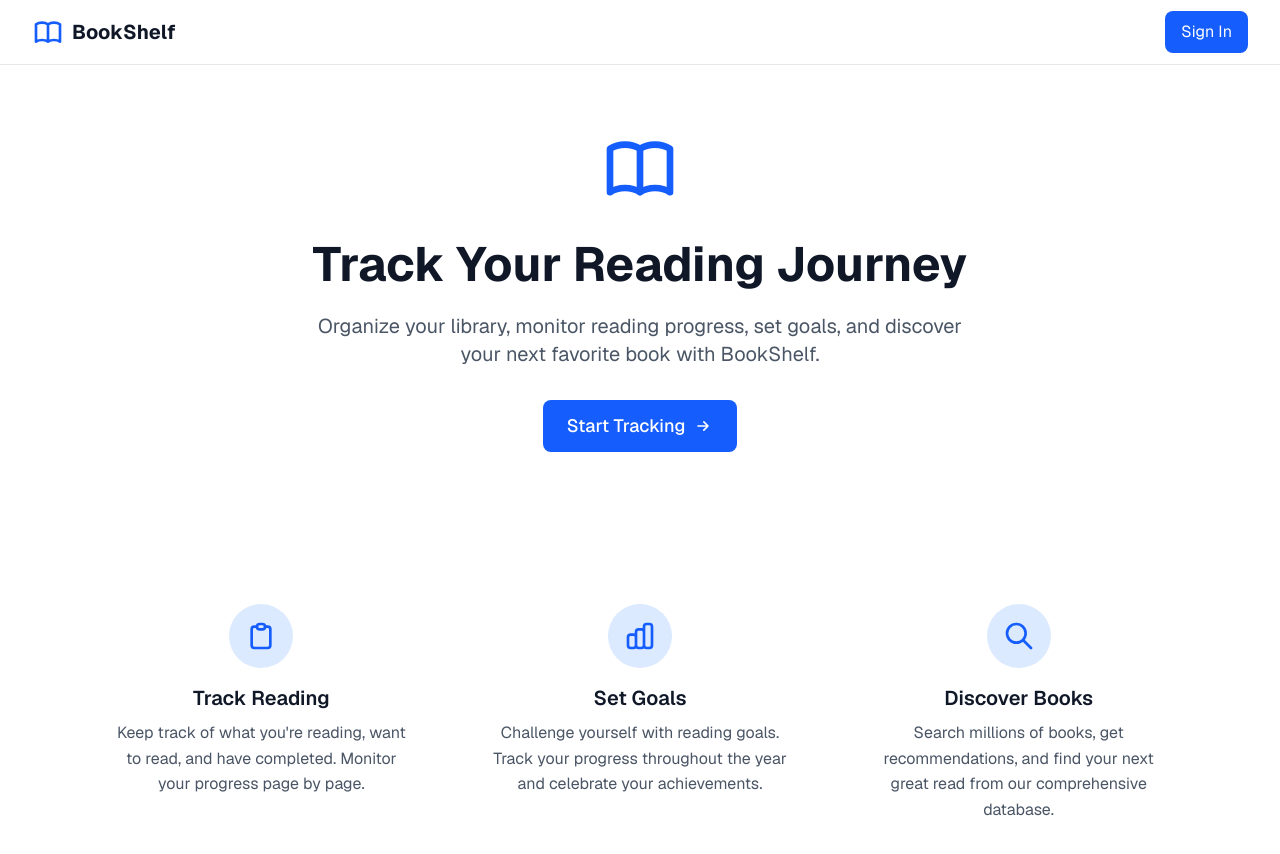
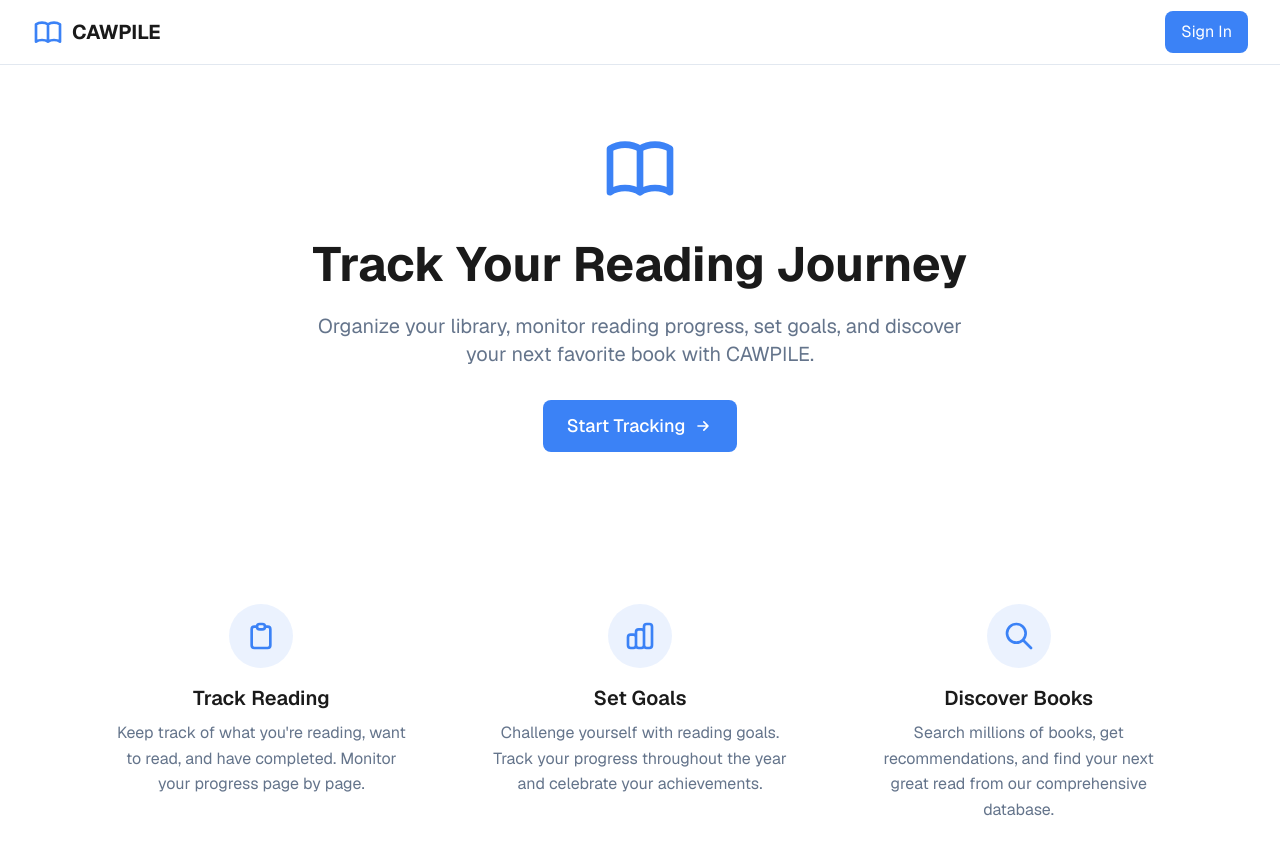
Before and after one commit to chad3814/cawpile, a Next.js app: page / in a window 1280 px wide. Shown: the top 854 px of the page. Built offline with nearby package versions, Linux system fonts and the light colour scheme; no server answers.

Commit message:
fix top nav

```diff
--- a/src/app/auth/signin/page.tsx
+++ b/src/app/auth/signin/page.tsx
@@ -22,11 +22,11 @@ export default function SignInPage() {
   return (
     <div className="flex items-center justify-center min-h-[calc(100vh-4rem)]">
       <div className="w-full max-w-md p-8">
-        <div className="bg-white rounded-lg shadow-lg p-8">
+        <div className="bg-card rounded-lg shadow-lg p-8 border border-border">
           {/* Logo */}
           <div className="flex justify-center mb-8">
             <svg
-              className="w-16 h-16 text-blue-600"
+              className="w-16 h-16 text-primary"
               fill="none"
               stroke="currentColor"
               viewBox="0 0 24 24"
@@ -40,11 +40,11 @@ export default function SignInPage() {
             </svg>
           </div>
 
-          <h1 className="text-2xl font-bold text-gray-900 text-center mb-2">
-            Welcome to BookShelf
+          <h1 className="text-2xl font-bold text-card-foreground text-center mb-2">
+            Welcome to CAWPILE
           </h1>
 
-          <p className="text-gray-600 text-center mb-8">
+          <p className="text-muted-foreground text-center mb-8">
             Sign in to start tracking your reading journey
           </p>
 
@@ -52,10 +52,10 @@ export default function SignInPage() {
           <button
             onClick={handleSignIn}
             disabled={isLoading}
-            className="w-full flex items-center justify-center space-x-3 px-4 py-3 border border-gray-300 rounded-lg hover:bg-gray-50 transition-colors disabled:opacity-50 disabled:cursor-not-allowed"
+            className="w-full flex items-center justify-center space-x-3 px-4 py-3 border border-border rounded-lg hover:bg-muted transition-colors disabled:opacity-50 disabled:cursor-not-allowed"
           >
             {isLoading ? (
-              <div className="w-5 h-5 border-2 border-gray-300 border-t-blue-600 rounded-full animate-spin" />
+              <div className="w-5 h-5 border-2 border-muted-foreground border-t-primary rounded-full animate-spin" />
             ) : (
               <>
                 <svg className="w-5 h-5" viewBox="0 0 24 24">
@@ -76,14 +76,14 @@ export default function SignInPage() {
                     d="M12 5.38c1.62 0 3.06.56 4.21 1.64l3.15-3.15C17.45 2.09 14.97 1 12 1 7.7 1 3.99 3.47 2.18 7.07l3.66 2.84c.87-2.6 3.3-4.53 6.16-4.53z"
                   />
                 </svg>
-                <span className="text-gray-700 font-medium">
+                <span className="text-card-foreground font-medium">
                   Sign in with Google
                 </span>
               </>
             )}
           </button>
 
-          <p className="text-xs text-gray-500 text-center mt-8">
+          <p className="text-xs text-muted-foreground text-center mt-8">
             By signing in, you agree to our Terms of Service and Privacy Policy
           </p>
         </div>
--- a/src/app/layout.tsx
+++ b/src/app/layout.tsx
@@ -16,7 +16,7 @@ const geistMono = Geist_Mono({
 });
 
 export const metadata: Metadata = {
-  title: "BookShelf - Track Your Reading Journey",
+  title: "CAWPILE - Track Your Reading Journey",
   description: "Track books you read, monitor progress, and discover new reads",
 };
 
--- a/src/app/page.tsx
+++ b/src/app/page.tsx
@@ -7,7 +7,7 @@ export default function Home() {
       <section className="text-center px-6 py-16 max-w-4xl mx-auto">
         <div className="flex justify-center mb-8">
           <svg
-            className="w-20 h-20 text-blue-600"
+            className="w-20 h-20 text-primary"
             fill="none"
             stroke="currentColor"
             viewBox="0 0 24 24"
@@ -21,17 +21,17 @@ export default function Home() {
           </svg>
         </div>
 
-        <h1 className="text-5xl font-bold text-gray-900 mb-6">
+        <h1 className="text-5xl font-bold text-foreground mb-6">
           Track Your Reading Journey
         </h1>
 
-        <p className="text-xl text-gray-600 mb-8 max-w-2xl mx-auto">
-          Organize your library, monitor reading progress, set goals, and discover your next favorite book with BookShelf.
+        <p className="text-xl text-muted-foreground mb-8 max-w-2xl mx-auto">
+          Organize your library, monitor reading progress, set goals, and discover your next favorite book with CAWPILE.
         </p>
 
         <Link
           href="/auth/signin"
-          className="inline-flex items-center px-6 py-3 bg-blue-600 text-white font-medium rounded-lg hover:bg-blue-700 transition-colors text-lg"
+          className="inline-flex items-center px-6 py-3 bg-primary text-primary-foreground font-medium rounded-lg hover:bg-primary/90 transition-colors text-lg"
         >
           Start Tracking
           <svg
@@ -55,9 +55,9 @@ export default function Home() {
         <div className="grid md:grid-cols-3 gap-8">
           {/* Feature 1 */}
           <div className="text-center p-6">
-            <div className="w-16 h-16 bg-blue-100 rounded-full flex items-center justify-center mx-auto mb-4">
+            <div className="w-16 h-16 bg-primary/10 rounded-full flex items-center justify-center mx-auto mb-4">
               <svg
-                className="w-8 h-8 text-blue-600"
+                className="w-8 h-8 text-primary"
                 fill="none"
                 stroke="currentColor"
                 viewBox="0 0 24 24"
@@ -70,19 +70,19 @@ export default function Home() {
                 />
               </svg>
             </div>
-            <h3 className="text-xl font-semibold text-gray-900 mb-2">
+            <h3 className="text-xl font-semibold text-foreground mb-2">
               Track Reading
             </h3>
-            <p className="text-gray-600">
+            <p className="text-muted-foreground">
               Keep track of what you&apos;re reading, want to read, and have completed. Monitor your progress page by page.
             </p>
           </div>
 
           {/* Feature 2 */}
           <div className="text-center p-6">
-            <div className="w-16 h-16 bg-blue-100 rounded-full flex items-center justify-center mx-auto mb-4">
+            <div className="w-16 h-16 bg-primary/10 rounded-full flex items-center justify-center mx-auto mb-4">
               <svg
-                className="w-8 h-8 text-blue-600"
+                className="w-8 h-8 text-primary"
                 fill="none"
                 stroke="currentColor"
                 viewBox="0 0 24 24"
@@ -95,19 +95,19 @@ export default function Home() {
                 />
               </svg>
             </div>
-            <h3 className="text-xl font-semibold text-gray-900 mb-2">
+            <h3 className="text-xl font-semibold text-foreground mb-2">
               Set Goals
             </h3>
-            <p className="text-gray-600">
+            <p className="text-muted-foreground">
               Challenge yourself with reading goals. Track your progress throughout the year and celebrate your achievements.
             </p>
           </div>
 
           {/* Feature 3 */}
           <div className="text-center p-6">
-            <div className="w-16 h-16 bg-blue-100 rounded-full flex items-center justify-center mx-auto mb-4">
+            <div className="w-16 h-16 bg-primary/10 rounded-full flex items-center justify-center mx-auto mb-4">
               <svg
-                className="w-8 h-8 text-blue-600"
+                className="w-8 h-8 text-primary"
                 fill="none"
                 stroke="currentColor"
                 viewBox="0 0 24 24"
@@ -120,10 +120,10 @@ export default function Home() {
                 />
               </svg>
             </div>
-            <h3 className="text-xl font-semibold text-gray-900 mb-2">
+            <h3 className="text-xl font-semibold text-foreground mb-2">
               Discover Books
             </h3>
-            <p className="text-gray-600">
+            <p className="text-muted-foreground">
               Search millions of books, get recommendations, and find your next great read from our comprehensive database.
             </p>
           </div>
--- a/src/components/layout/Header.tsx
+++ b/src/components/layout/Header.tsx
@@ -32,7 +32,7 @@ export default function Header() {
 
   return (
     <>
-      <header className="fixed top-0 left-0 right-0 z-50 bg-white border-b border-gray-200">
+      <header className="fixed top-0 left-0 right-0 z-50 bg-background border-b border-border">
         <div className="max-w-7xl mx-auto px-4 sm:px-6 lg:px-8">
           <div className="flex items-center justify-between h-16">
             {/* Logo */}
@@ -41,7 +41,7 @@ export default function Header() {
               className="flex items-center space-x-2"
             >
               <svg
-                className="w-8 h-8 text-blue-600"
+                className="w-8 h-8 text-primary"
                 fill="none"
                 stroke="currentColor"
                 viewBox="0 0 24 24"
@@ -53,7 +53,7 @@ export default function Header() {
                   d="M12 6.253v13m0-13C10.832 5.477 9.246 5 7.5 5S4.168 5.477 3 6.253v13C4.168 18.477 5.754 18 7.5 18s3.332.477 4.5 1.253m0-13C13.168 5.477 14.754 5 16.5 5c1.747 0 3.332.477 4.5 1.253v13C19.832 18.477 18.247 18 16.5 18c-1.746 0-3.332.477-4.5 1.253"
                 />
               </svg>
-              <span className="text-xl font-bold text-gray-900">BookShelf</span>
+              <span className="text-xl font-bold text-foreground">CAWPILE</span>
             </Link>
 
             {/* Right side */}
@@ -63,7 +63,7 @@ export default function Header() {
                   {/* Track Book Button */}
                   <button
                     onClick={() => setIsSearchModalOpen(true)}
-                    className="px-4 py-2 bg-blue-600 text-white rounded-lg hover:bg-blue-700 transition-colors"
+                    className="px-4 py-2 bg-primary text-primary-foreground rounded-lg hover:bg-primary/90 transition-colors"
                   >
                     Track Book
                   </button>
@@ -74,7 +74,7 @@ export default function Header() {
               ) : (
                 <Link
                   href="/auth/signin"
-                  className="px-4 py-2 bg-blue-600 text-white rounded-lg hover:bg-blue-700 transition-colors"
+                  className="px-4 py-2 bg-primary text-primary-foreground rounded-lg hover:bg-primary/90 transition-colors"
                 >
                   Sign In
                 </Link>
```
